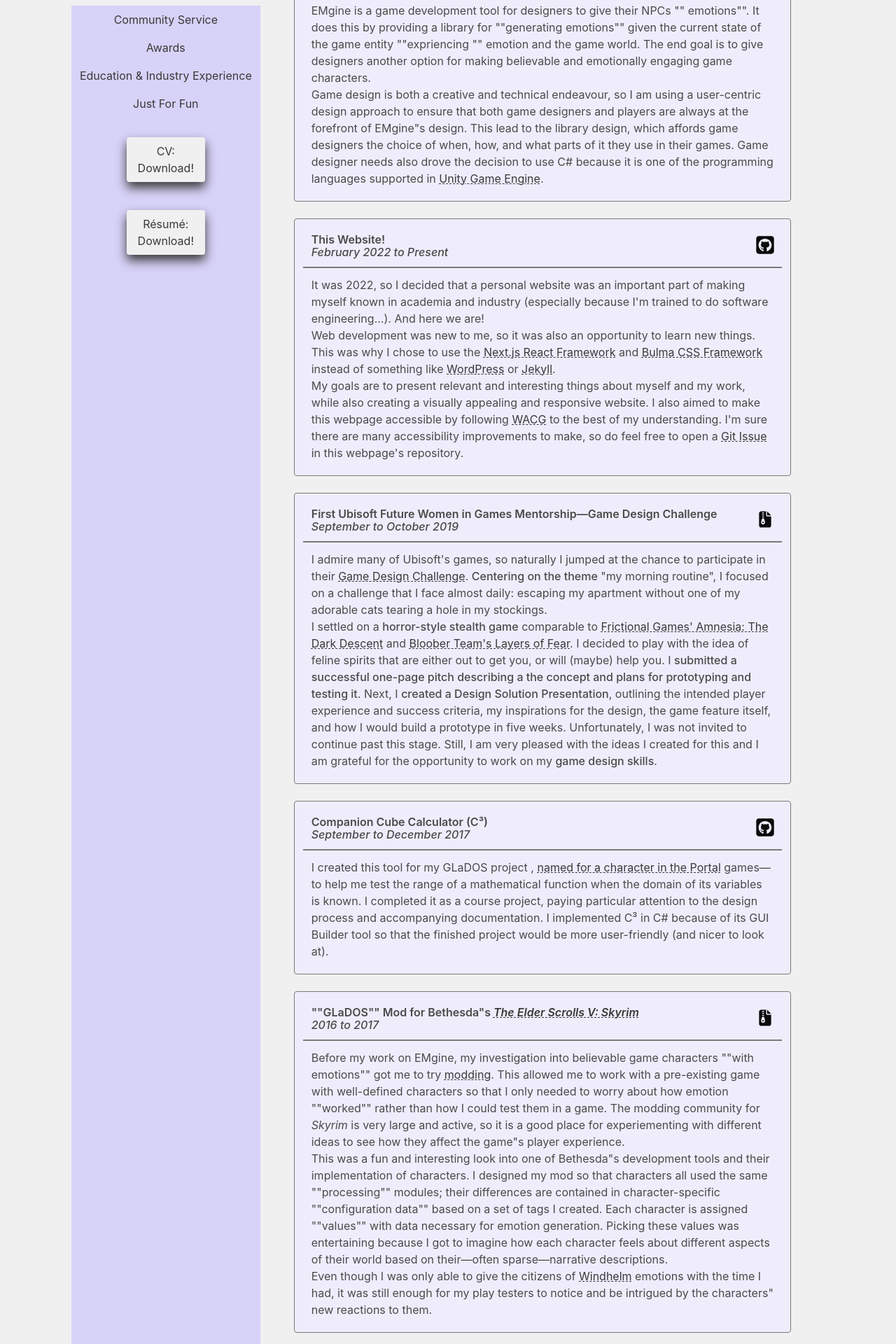
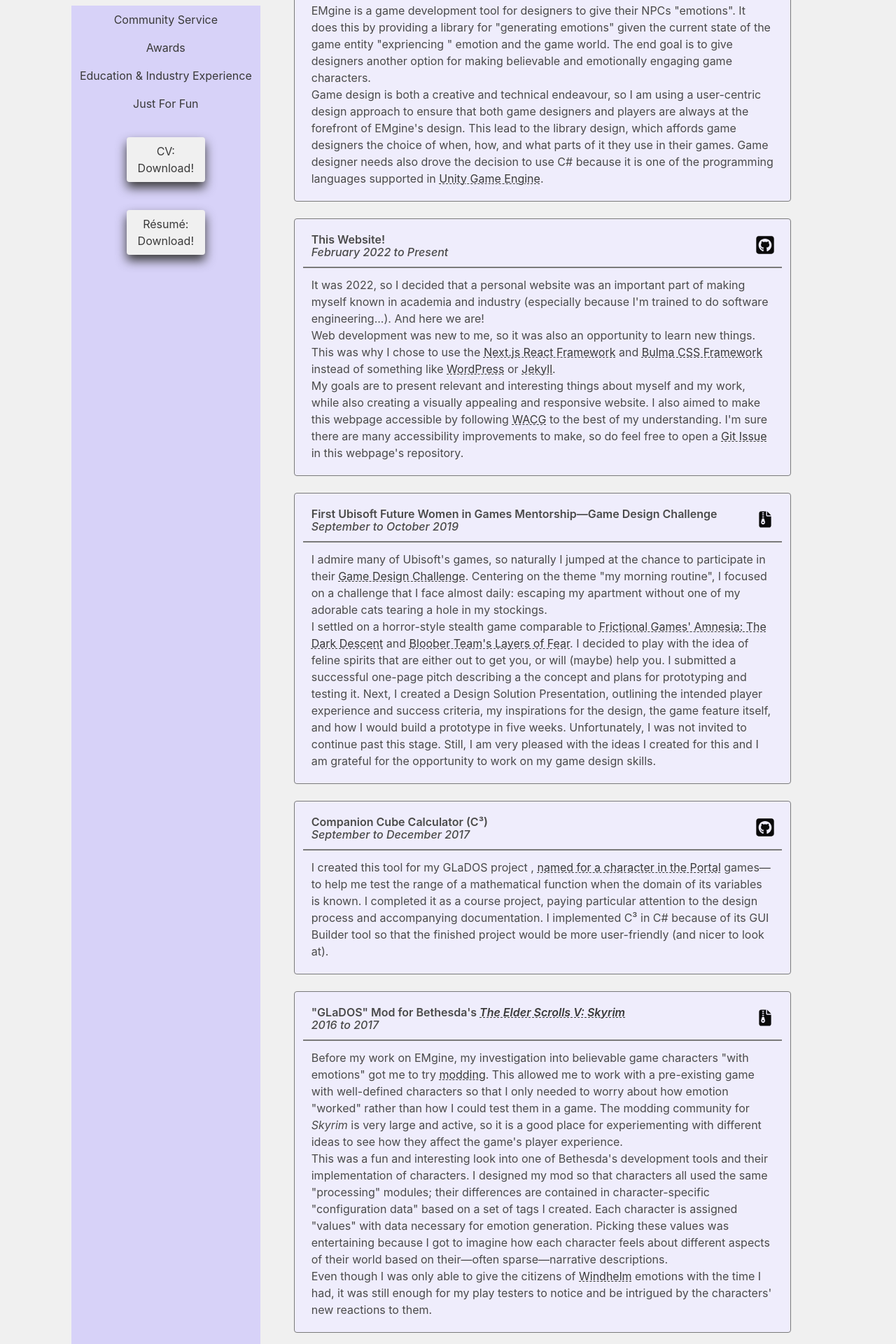
Before and after one commit to GenevaS/website, a Next.js app: page /projects in a window 1280 px wide. Shown: the part 200-2120 px from the top of the page at 70% size. Built offline with nearby package versions, Linux system fonts and the light colour scheme; some icons are missing.

Commit message:
Lintiing quotes

```diff
--- a/pages/projects.js
+++ b/pages/projects.js
@@ -93,17 +93,17 @@ export default function Projects( ) {
                                 pictureSrc={null}
                                 lighter>
                         <p>
-                          EMgine is a game development tool for designers to give their NPCs &#34;&#34;
-                          emotions&#34;&#34;. It does this by providing a library for &#34;&#34;generating
-                          emotions&#34;&#34; given the current state of the game entity &#34;&#34;expriencing
-                          &#34;&#34; emotion and the game world. The end goal is to give designers
+                          EMgine is a game development tool for designers to give their NPCs &#34;emotions&#34;.
+                          It does this by providing a library for &#34;generating
+                          emotions&#34; given the current state of the game entity &#34;expriencing
+                          &#34; emotion and the game world. The end goal is to give designers
                           another option for making believable and emotionally engaging game characters.
                         </p>
 
                         <p>
                           Game design is both a creative and technical endeavour, so I am using a user-centric
                           design approach to ensure that both game designers and players are always at the forefront
-                          of EMgine&#34;s design. This lead to the library design, which affords game designers the choice
+                          of EMgine&#39;s design. This lead to the library design, which affords game designers the choice
                           of when, how, and what parts of it they use in their games. Game designer needs also drove
                           the decision to use C# because it is one of the programming languages supported
                           in <a className='is-link'
@@ -176,13 +176,12 @@ export default function Projects( ) {
                           participate in
                           their <a className="is-link"
                                    href='https://toronto.ubisoft.com/ubisoft-future-women-in-games-mentorship-winners/'
-                                   target="_blank" rel="noopener noreferrer">Game Design Challenge</a>. <span className='has-text-weight-medium'>Centering
-                          on the theme</span> &#34;my morning routine&#34;, I focused on
-                          a challenge that I face almost daily: escaping my apartment
-                          without one of my adorable cats tearing a hole in my stockings.
+                                   target="_blank" rel="noopener noreferrer">Game Design Challenge</a>. Centering
+                          on the theme &#34;my morning routine&#34;, I focused on a challenge that I face almost
+                          daily: escaping my apartment without one of my adorable cats tearing a hole in my stockings.
                         </p>
                         <p>
-                          I settled on a <span className='has-text-weight-medium'>horror-style stealth game</span> comparable
+                          I settled on a horror-style stealth game comparable
                           to <a className="is-link"
                                 href='https://amnesiagame.com/#main'
                                 target="_blank" rel="noopener noreferrer">Frictional Games&#39; Amnesia: The Dark Descent</a> and <a className="is-link"
@@ -190,14 +189,13 @@ export default function Projects( ) {
                                                                                                                                      target="_blank" rel="noopener noreferrer">Bloober
                                                                                                                                      Team&#39;s Layers of Fear</a>.
                           I decided to play with the idea of feline spirits that are either out to get you, or
-                          will (maybe) help you. I <span className='has-text-weight-medium'>submitted a successful one-page
-                          pitch describing a the concept and plans for prototyping and testing it</span>. Next,
-                          I <span className='has-text-weight-medium'>created a Design Solution Presentation</span>, outlining
+                          will (maybe) help you. I submitted a successful one-page
+                          pitch describing a the concept and plans for prototyping and testing it. Next,
+                          I created a Design Solution Presentation, outlining
                           the intended player experience and success criteria, my inspirations for the design, the game feature
                           itself, and how I would build a prototype in five weeks. Unfortunately, I was not invited to continue
                           past this stage. Still, I am very pleased with the ideas I created for this and I am grateful for the
-                          opportunity to work on
-                          my <span className='has-text-weight-medium'>game design skills</span>.
+                          opportunity to work on my game design skills.
                         </p>
                       </InfoTile>
 
@@ -226,7 +224,7 @@ export default function Projects( ) {
 
                       <InfoTile tileTitle={
                                             <p>
-                                              &#34;&#34;GLaDOS&#34;&#34; Mod for Bethesda&#34;s <a className='is-link'
+                                              &#34;GLaDOS&#34; Mod for Bethesda&#39;s <a className='is-link'
                                                             href='https://elderscrolls.bethesda.net/en/skyrim'
                                                             target="_blank" rel="noopener noreferrer"><i>The Elder Scrolls V: Skyrim</i></a>
                                               <br className='my-1'></br>
@@ -237,23 +235,23 @@ export default function Projects( ) {
                                 pictureSrc={null}
                                 lighter>
                         <p>
-                          Before my work on EMgine, my investigation into believable game characters &#34;&#34;with
-                          emotions&#34;&#34; got me to
+                          Before my work on EMgine, my investigation into believable game characters &#34;with
+                          emotions&#34; got me to
                           try <a className='is-link'
                                  href='https://en.wikipedia.org/wiki/Video_game_modding'
                                  target="_blank" rel="noopener noreferrer">modding</a>. This allowed me to work
                           with a pre-existing game with well-defined characters so that I only needed to worry about
-                          how emotion &#34;&#34;worked&#34;&#34; rather than how I could test them in a game. The
+                          how emotion &#34;worked&#34; rather than how I could test them in a game. The
                           modding community for <i>Skyrim</i> is very large and active, so it is a good place for
-                          experiementing with different ideas to see how they affect the game&#34;s player experience.
+                          experiementing with different ideas to see how they affect the game&#39;s player experience.
                         </p>
 
                         <p>
-                          This was a fun and interesting look into one of Bethesda&#34;s development tools and their
+                          This was a fun and interesting look into one of Bethesda&#39;s development tools and their
                           implementation of characters. I designed my mod so that characters all used the same
-                          &#34;&#34;processing&#34;&#34; modules; their differences are contained in character-specific
-                          &#34;&#34;configuration data&#34;&#34; based on a set of tags I created. Each character is
-                          assigned &#34;&#34;values&#34;&#34; with data necessary for emotion generation. Picking these
+                          &#34;processing&#34; modules; their differences are contained in character-specific
+                          &#34;configuration data&#34; based on a set of tags I created. Each character is
+                          assigned &#34;values&#34; with data necessary for emotion generation. Picking these
                           values was entertaining because I got to imagine how each character feels about different
                           aspects of their world based on their—often sparse—narrative descriptions.
                         </p>
@@ -263,7 +261,7 @@ export default function Projects( ) {
                           of <a className='is-link'
                                 href='https://en.uesp.net/wiki/Skyrim:Windhelm'
                                 target="_blank" rel="noopener noreferrer">Windhelm</a> emotions with the time I had,
-                          it was still enough for my play testers to notice and be intrigued by the characters&#34; new
+                          it was still enough for my play testers to notice and be intrigued by the characters&#39; new
                           reactions to them.
                         </p>
                       </InfoTile>
--- a/pages/publications.js
+++ b/pages/publications.js
@@ -197,7 +197,7 @@ export default function Publications( ) {
 
                           <p>
                             <span className='is-highlighted'>Geneva Smith</span>. 2019. Problems That
-                            You&#34;ve Solved in Video Games: The Agent Assignment Problem. Presentation
+                            You&#39;ve Solved in Video Games: The Agent Assignment Problem. Presentation
                             for the LiCS Talk Series at McMaster University. July 19, 2019, Hamilton,
                             ON, Canada.
                           </p>
```
Also changed, not shown: pages/awards.js (+17 -17 lines), pages/community.js (+23 -35 lines), pages/index.js (+8 -8 lines), pages/industry.js (+8 -8 lines).
